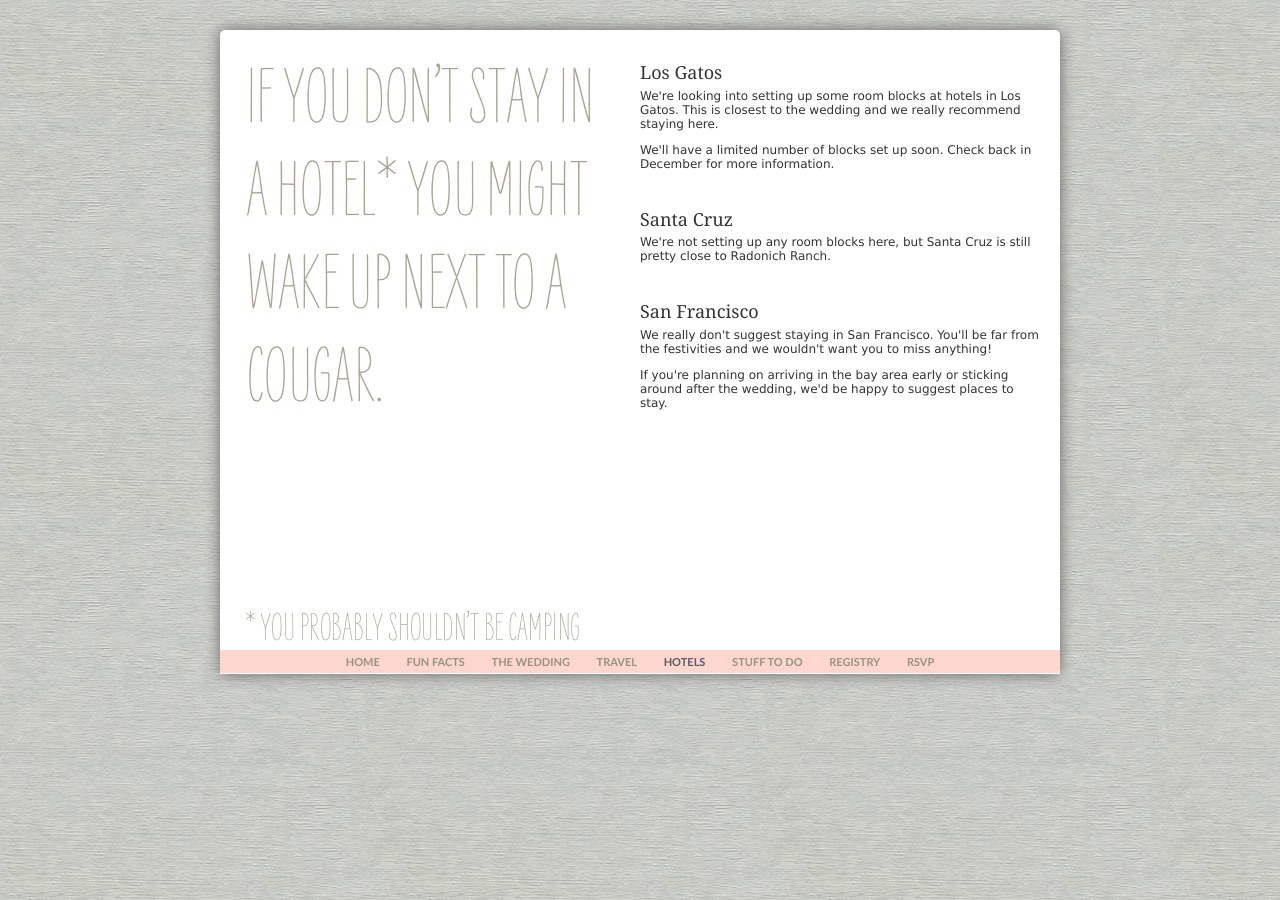
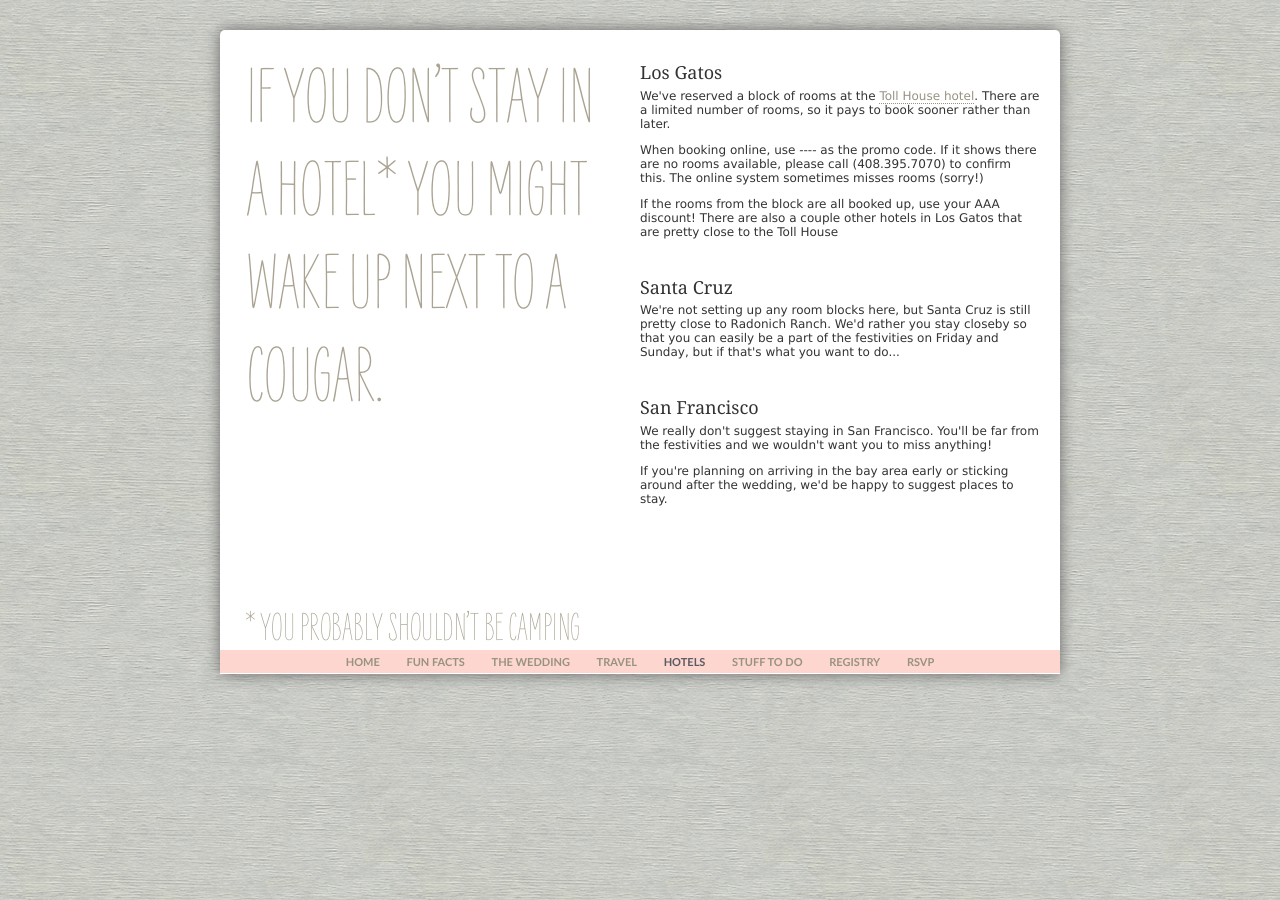
Before and after one commit to zpao/zarzpao.com, a Jekyll site: the page built from hotels.html, in a window 1280 px wide. Built offline with Jekyll 4.4.1, drawn with Linux system fonts in a browser that asks for light colours.

Commit message:
updated hotel copy. still needs a proof-read

```diff
--- a/hotels.html
+++ b/hotels.html
@@ -11,17 +11,23 @@ title: Hotels
   <div>
     <h2 id="h2-hotels-los-gatos">Los Gatos</h2>
     <p>
-      We're looking into setting up some room blocks at hotels in Los Gatos.
-      This is closest to the wedding and we really recommend staying here.
+      We've reserved a block of rooms at the <a href="http://www.larkspurhotels.com/collection/toll-house">Toll House hotel</a>.
+      There are a limited number of rooms, so it pays to book sooner rather than later.
     </p>
 
     <p>
-      We'll have a limited number of blocks set up soon. Check back in December for more information.
+      When booking online, use ---- as the promo code. If it shows there are no rooms available, please call (408.395.7070) to confirm this. The online system sometimes misses rooms (sorry!)
+    </p>
+
+    <p>
+      If the rooms from the block are all booked up, use your AAA discount! There are also a couple other hotels in Los Gatos that are pretty close to the Toll House
     </p>
 
     <h2 id="h2-hotels-santa-cruz">Santa Cruz</h2>
     <p>
       We're not setting up any room blocks here, but Santa Cruz is still pretty close to Radonich Ranch.
+      We'd rather you stay closeby so that you can easily be a part of the festivities on Friday and Sunday, but if that's what you want to do...
+    </p>
 
     <h2 id="h2-hotels-san-francisco">San Francisco</h2>
     <p>
```
